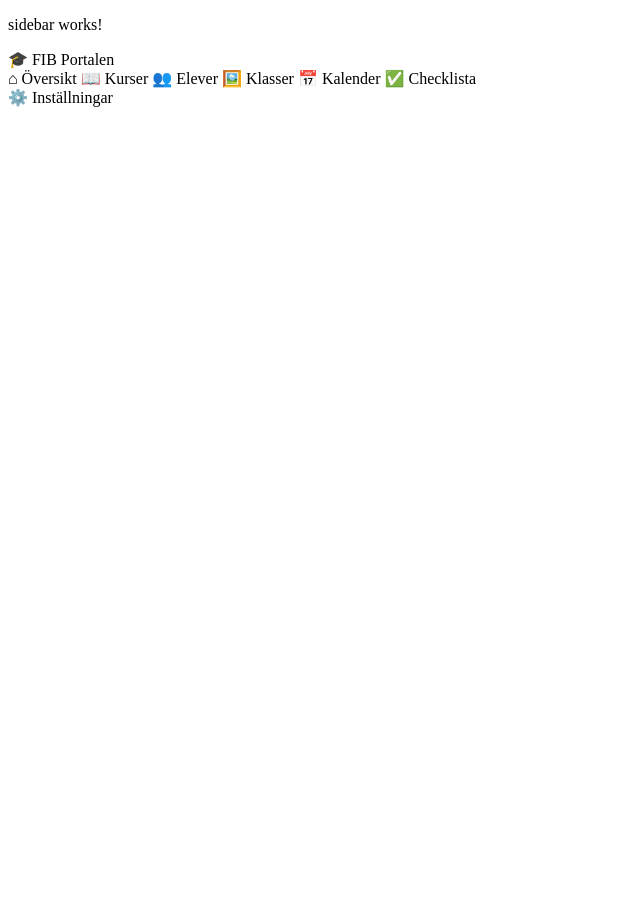
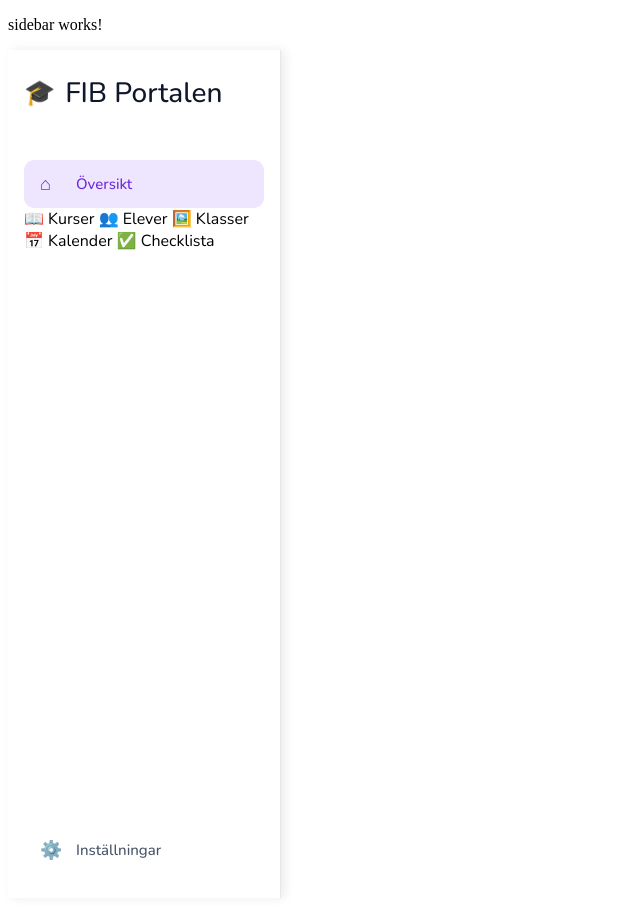
Before and after one commit to Brian-Bridgeman/Eduworkspace, an Angular app in the folder Client/: page / in a window 1280 px wide. Shown: the whole page, without its empty margins (0-640 px from the left). Before the commit the page ends 800 px from the top, so only its background shows below. Built offline with nearby package versions, Linux system fonts and the light colour scheme.

Commit message:
All styling på sidebar

```diff
--- a/Client/src/app/components/sidebar/sidebar.css
+++ b/Client/src/app/components/sidebar/sidebar.css
@@ -0,0 +1,80 @@
+
+
+.sidebar-logga {
+ height: 80px;
+  padding: 0 15px;
+  display: flex;
+  align-items: center;
+  border-bottom: 2px solid #ececec;
+}
+/* Hela Sidebaren */
+.sidebar {
+  font-family: 'Nunito', sans-serif;
+  width: 240px;
+  height: 100vh;
+  background-color: #ffffff;
+  border-right: 1px solid #e5e7eb;
+  box-shadow: 4px 0 10px rgba(0, 0, 0, 0.08);
+  padding: 24px 16px;
+  display: flex;
+  flex-direction: column;
+}
+
+.logga {
+  display: flex;
+  align-items: center;
+  gap: 10px;
+  font-size: 25px;
+  font-weight: 500;
+  color: #0f172a;
+  margin-bottom: 48px;
+}
+
+.logga span:first-child {
+  font-size: 28px;
+}
+
+/* Hover-effekt med större ikoner */
+.nav-link:hover .material-symbols-outlined {
+    transform: scale(1.4);
+}
+
+.nav {
+  display: flex;
+  flex-direction: column;
+  gap: 10px;
+}
+
+.nav-link {
+font-family: 'Nunito', sans-serif;
+  height: 48px;
+  padding: 0 16px;
+  border-radius: 10px;
+  display: flex;
+  align-items: center;
+  gap: 14px;
+  color: #475569;
+  text-decoration: none;
+  font-size: 15px;
+  font-weight: 500;
+  cursor: pointer;
+}
+
+.nav-link:hover {
+  background-color: #f3f0ff;
+  color: #6d28d9;
+}
+
+.nav-link.active {
+  background-color: #eee6ff;
+  color: #6d28d9;
+}
+
+.nav-link span {
+  width: 22px;
+  font-size: 18px;
+}
+
+.settings {
+  margin-top: auto;
+}
```
